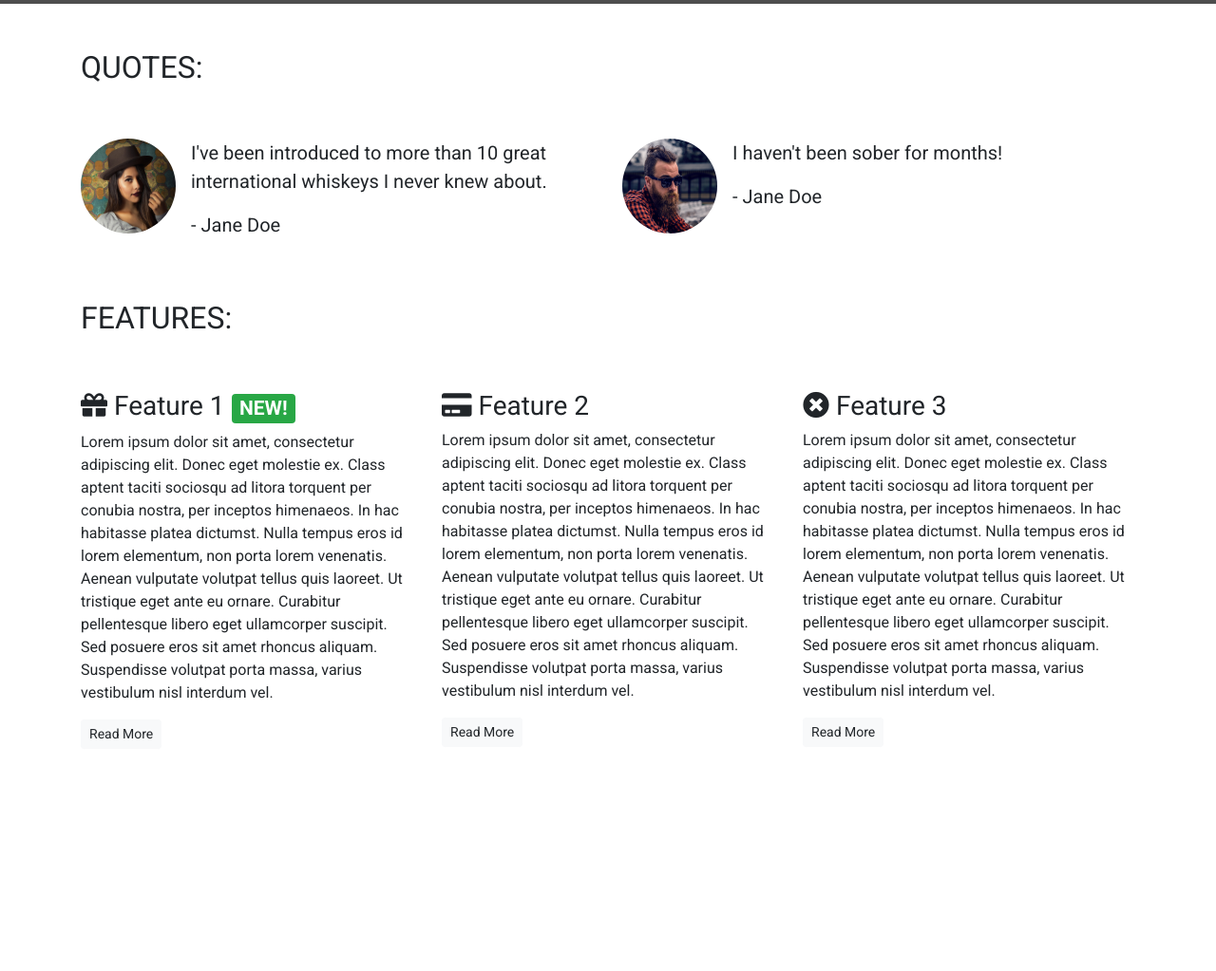
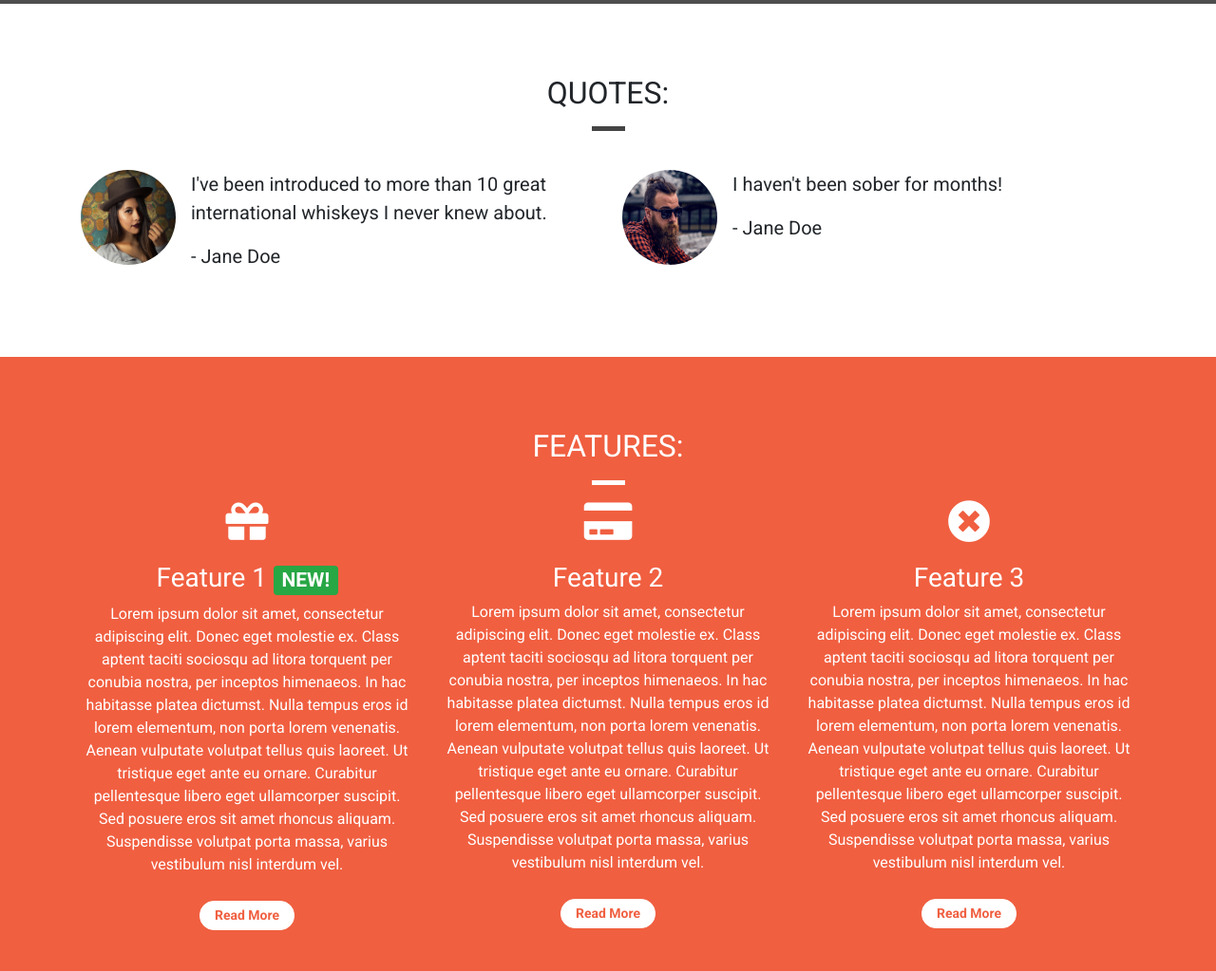
Before and after one commit to CharlieS115/this-is-a-test, a plain HTML site: page index.html in a window 1280 px wide. Shown: the part 796-1819 px from the top of the page at 95% size. Before the commit the page ends 1601 px from the top, so only its background shows below. Drawn offline with nearby package versions, Linux system fonts and the light colour scheme; grey boxes are pictures that could not be loaded.

Commit message:
Completed Bootstrap 4 now working on UXD Video 1

```diff
--- a/css/style.css
+++ b/css/style.css
@@ -1,5 +1,12 @@
 body {
     font-family: 'Roboto', sans-serif;
+}
+
+.container-wrapper {}
+
+.container-wrapper--red {
+    background-color: #f05f40;
+    color: white;
 }
 
 .alert-container .col-12 {
@@ -44,20 +51,48 @@ body {
 
 .features-container {}
 
+/*Page Headers*/
+
+.page-header {
+    margin-bottom: 0;
+    border-bottom: 0;
+    text-align: center;
+}
+
+.page-header h2 {
+    margin-top: 0;
+}
+
+.quotes .page-header {
+    margin-bottom: 25px;
+}
+
 /*Block Dividers*/
 
 .block-divider {
     width: 75px;
     height: 5px;
     border: 0;
+    background-color: #444;
 }
 
 .block-divider--orange {
     background-color: #f05f40;
 }
 
+.block-divider--white {
+    background-color: white;
+}
+
 .block-divider--short {
     width: 35px;
+}
+
+/*Content containers */
+
+.content-container {
+    padding-top: 75px;
+    padding-bottom: 75px;
 }
 
 /* Navbar */
@@ -134,3 +169,24 @@ body {
     background-color: #df4929;
     border-color: #df4929;
 }
+
+.feature {
+    text-align: center;
+    margin-bottom: 40px;
+}
+
+.feature i {
+    margin-bottom: 20px;
+    font-size: 45px;
+    line-height: 45px;
+}
+
+.feature .btn {
+    background-color: white;
+    border-color: white;
+    border-radius: 15px;
+    min-width: 100px;
+    font-weight: bold;
+    margin-top: 10px;
+    color: #f05f40;
+}
--- a/index.html
+++ b/index.html
@@ -78,11 +78,13 @@
 <!-- /.callout -->
 
 <!-- Quotes -->
-    <div class="container quotes-container">
+    <div class="container-wrapper">
+        <div class="container quotes-container content-container">
             <section class="quotes">
                 <div class="row">
-                <div class="col-12 my-5">
+                    <div class="col-12 page-header">
                         <h2 class="text-uppercase">Quotes:</h2>
+                        <hr class="block-divider block-divider--short">
                     </div>
                 </div>
                 <div class="row">
@@ -115,40 +117,44 @@
                 </div>
             </section>
         </div>
+    </div>
 <!-- /.quotes -->
 
 <!-- Features -->
-    <div class="container features-container">
+    <div class="container-wrapper container-wrapper--red">
+        <div class="container features-container content-container">
             <section class="features">
                 <div class="row">
-                <div class="col-12 my-5">
+                    <div class="col-12 page-header">
                         <h2 class="text-uppercase">Features:</h2>
+                        <hr class="block-divider block-divider--short block-divider--white">
                     </div>
                 </div>
                 <div class="row">
                     <div class="col-12 col-md-6 col-lg-4">
                         <div class="feature">
-                        <h3><i class="fas fa-gift d-none d-sm-inline"></i> Feature 1 <span class="badge badge-success">NEW!</span></h3>
+                            <h3><i class="fas fa-gift d-none d-sm-block"></i> Feature 1 <span class="badge badge-success">NEW!</span></h3>
                             <p>Lorem ipsum dolor sit amet, consectetur adipiscing elit. Donec eget molestie ex. Class aptent taciti sociosqu ad litora torquent per conubia nostra, per inceptos himenaeos. In hac habitasse platea dictumst. Nulla tempus eros id lorem elementum, non porta lorem venenatis. Aenean vulputate volutpat tellus quis laoreet. Ut tristique eget ante eu ornare. Curabitur pellentesque libero eget ullamcorper suscipit. Sed posuere eros sit amet rhoncus aliquam. Suspendisse volutpat porta massa, varius vestibulum nisl interdum vel.</p>
                             <p><a class="btn btn-sm btn-light" href="">Read More</a></p>
                         </div>
                     </div>
                     <div class="col-12 col-md-6 col-lg-4">
                         <div class="feature">
-                        <h3><i class="fas fa-credit-card d-none d-sm-inline"></i> Feature 2</h3>
+                            <h3><i class="fas fa-credit-card d-none d-sm-block"></i> Feature 2</h3>
                             <p>Lorem ipsum dolor sit amet, consectetur adipiscing elit. Donec eget molestie ex. Class aptent taciti sociosqu ad litora torquent per conubia nostra, per inceptos himenaeos. In hac habitasse platea dictumst. Nulla tempus eros id lorem elementum, non porta lorem venenatis. Aenean vulputate volutpat tellus quis laoreet. Ut tristique eget ante eu ornare. Curabitur pellentesque libero eget ullamcorper suscipit. Sed posuere eros sit amet rhoncus aliquam. Suspendisse volutpat porta massa, varius vestibulum nisl interdum vel.</p>
                             <p><a class="btn btn-sm btn-light" href="">Read More</a></p>
                         </div>
                     </div>
                     <div class="col-12  d-md-none d-lg-block col-lg-4">
                         <div class="feature">
-                        <h3><i class="fas fa-times-circle d-none d-sm-inline"></i> Feature 3</h3>
+                            <h3><i class="fas fa-times-circle d-none d-sm-block"></i> Feature 3</h3>
                             <p>Lorem ipsum dolor sit amet, consectetur adipiscing elit. Donec eget molestie ex. Class aptent taciti sociosqu ad litora torquent per conubia nostra, per inceptos himenaeos. In hac habitasse platea dictumst. Nulla tempus eros id lorem elementum, non porta lorem venenatis. Aenean vulputate volutpat tellus quis laoreet. Ut tristique eget ante eu ornare. Curabitur pellentesque libero eget ullamcorper suscipit. Sed posuere eros sit amet rhoncus aliquam. Suspendisse volutpat porta massa, varius vestibulum nisl interdum vel.</p>
                             <p><a class="btn btn-sm btn-light" href="">Read More</a></p>
                         </div>
                     </div>
                 </div>
             </section>
+        </div>
     </div>
 <!-- /.features -->
 
```
Lines whose indentation alone changed are shown as unchanged.
